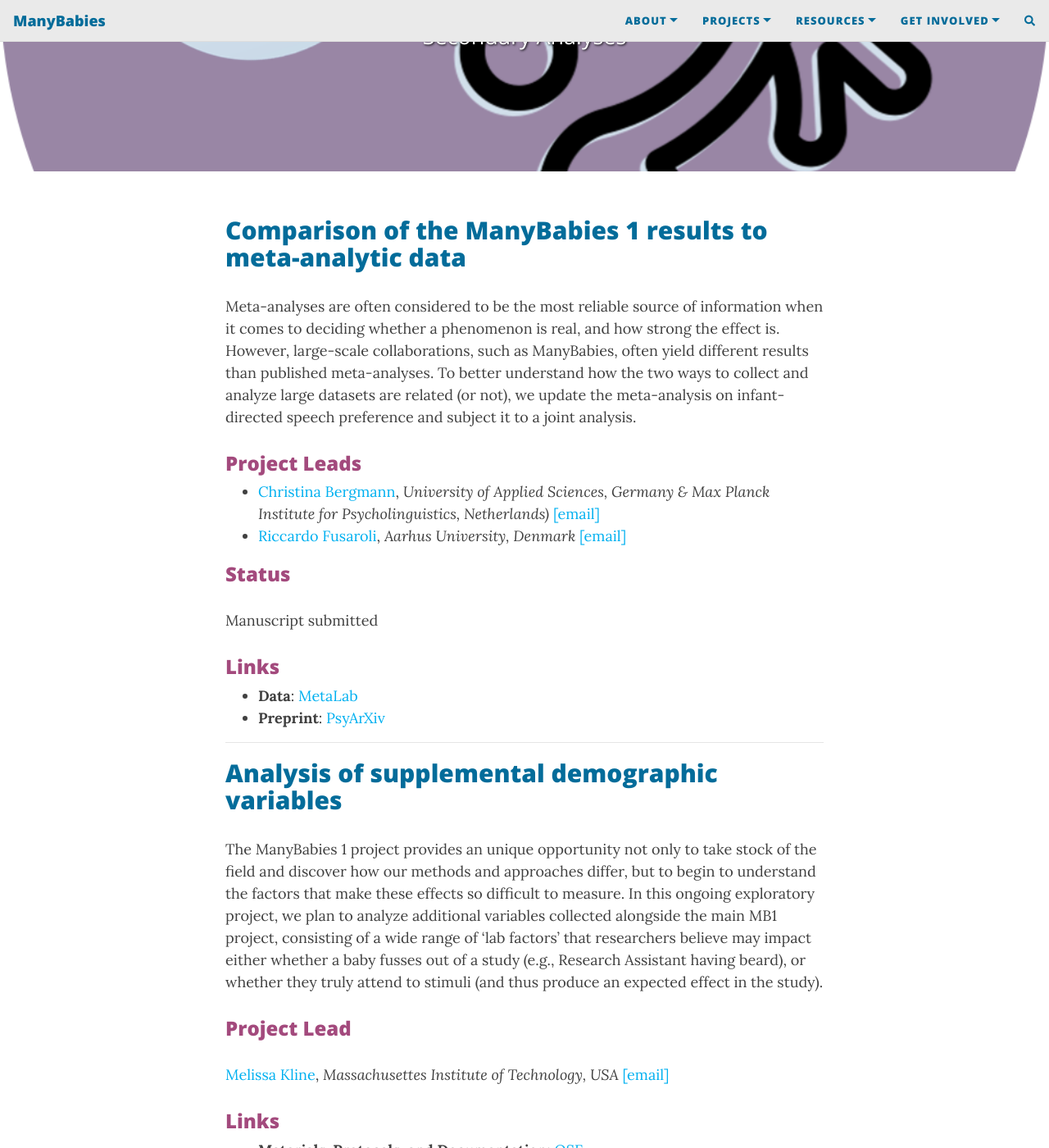
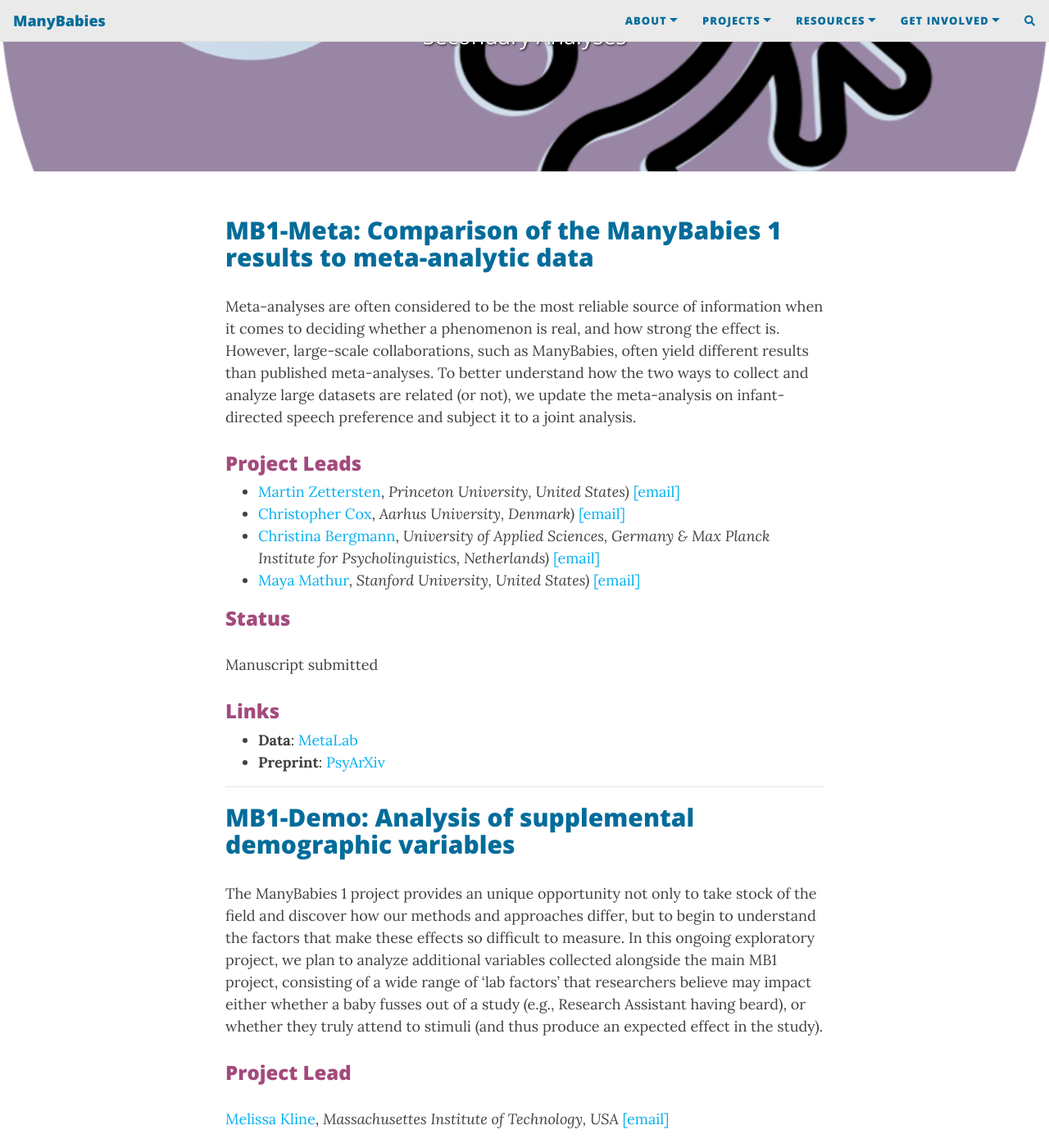
Before and after one commit to manybabies/manybabies.github.io, a Jekyll site: the page built from MB1SA.md, in a window 1280 px wide and 1400 px high, scrolled down 336 px. Shown: the whole window at 82% size. Built offline with Jekyll 4.4.1, drawn with Linux system fonts in a browser that asks for light colours; nearby versions of some CDN libraries; comment, search, counter and statistics services are not loaded.

Commit message:
updates to pub links and MB1-Meta leads

```diff
--- a/MB1SA.md
+++ b/MB1SA.md
@@ -10,15 +10,18 @@ To-do:
 - add information (+ pictures...), links etc.
 -->
 
-## Comparison of the ManyBabies 1 results to meta-analytic data
+## MB1-Meta: Comparison of the ManyBabies 1 results to meta-analytic data
 <!-- Description (300-word?) intro + method + result -->
 
 Meta-analyses are often considered to be the most reliable source of information when it comes to deciding whether a phenomenon is real, and how strong the effect is. However, large-scale collaborations, such as ManyBabies, often yield different results than published meta-analyses. To better understand how the two ways to collect and analyze large datasets are related (or not), we update the meta-analysis on infant-directed speech preference and subject it to a joint analysis.
 
 
 ### Project Leads
+* [Martin Zettersten](https://mzettersten.github.io/), *Princeton University, United States)* [[email]](mailto:martincz@princeton.edu)
+* [Christopher Cox](https://chriscox.netlify.app/), *Aarhus University, Denmark)* [[email]](mailto:chris.mm.cox@gmail.com)
 * [Christina Bergmann](https://www.mpi.nl/people/bergmann-christina), *University of Applied Sciences, Germany & Max Planck Institute for Psycholinguistics, Netherlands)* [[email]](mailto:chbergma@uni-osnabrueck.de)
-* [Riccardo Fusaroli](https://pure.au.dk/portal/en/persons/riccardo-fusaroli(3f72f2a1-e93a-4689-872c-c11c9703c1cc).html), *Aarhus University, Denmark* [[email]](mailto:fusaroli@cas.au.dk)
+* [Maya Mathur](https://www.mayamathur.com/), *Stanford University, United States)* [[email]](mailto:mmathur@stanford.edu)
+
 
 ### Status
 Manuscript submitted
@@ -30,7 +33,7 @@ Manuscript submitted
 
 
 ***
-## Analysis of supplemental demographic variables
+## MB1-Demo: Analysis of supplemental demographic variables
 The ManyBabies 1 project provides an unique opportunity not only to take stock of the field and discover how our methods and approaches differ, but to begin to understand the factors that make these effects so difficult to measure. In this ongoing exploratory project, we plan to analyze additional variables collected alongside the main MB1 project, consisting of a wide range of 'lab factors' that researchers believe may impact either whether a baby fusses out of a study (e.g., Research Assistant having beard), or whether they truly attend to stimuli (and thus produce an expected effect in the study).
 
 ### Project Lead
```
Also changed, not shown: MB1.md (+2 -2 lines), projects.md (+3 -3 lines), publications.md (+5 -3 lines).
